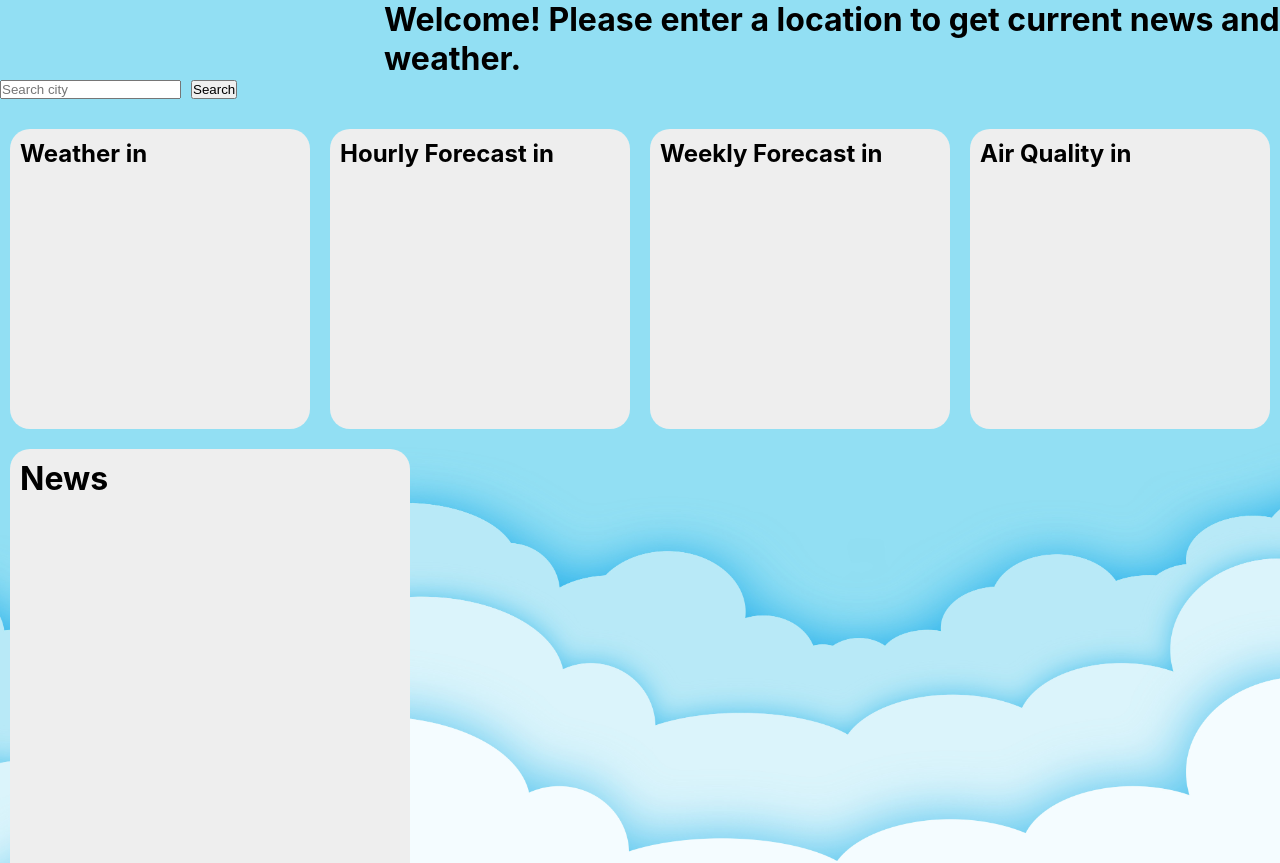
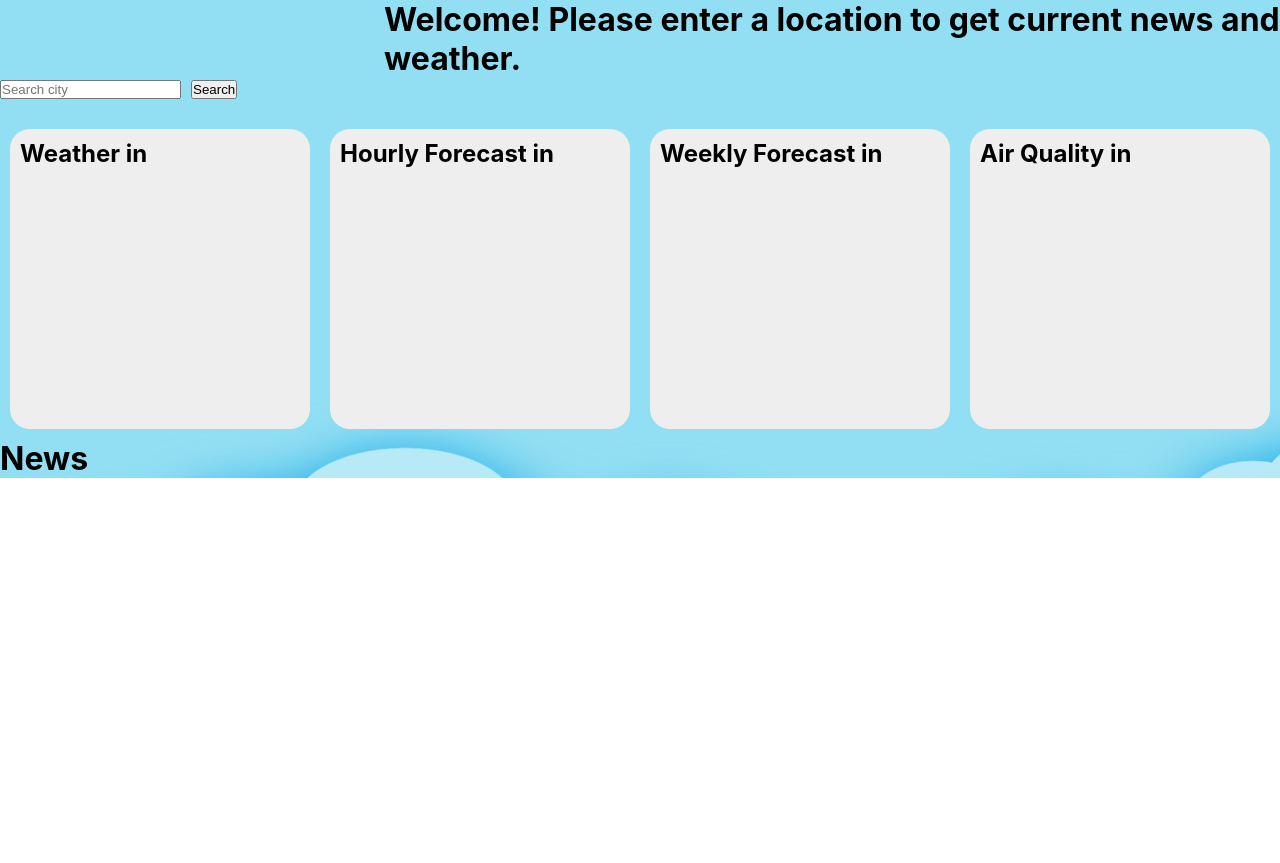
Before and after one commit to larsones/Headstarter-Project-2, a React (Create React App) app in the folder weather-app/: page / in a window 1280 px wide. Shown: the top 863 px of the page. After the commit the page ends 800 px from the top, so only its background shows below. Built offline with nearby package versions, Linux system fonts and the light colour scheme.

Commit message:
Update App.css

```diff
--- a/weather-app/src/App.css
+++ b/weather-app/src/App.css
@@ -27,21 +27,17 @@
   margin: 10px;
 }
 
-.newsWidget{
-  width: 400px;
-  height: 2100px;
-  border-radius: 20px;
-  background-color: #eee;
-  padding: 10px;
-  box-sizing: border-box;
-  margin: 10px;
+.newsWidget {
+  display: flex;
+  flex-wrap: wrap;
+  justify-content: space-between;
 }
 
 .article {
-  display: flex;
-  flex-direction: column;
-  align-items: center;
+  flex-basis: calc(20% - 20px); /* Adjust the width as needed */
   margin-bottom: 20px;
+  padding: 10px;
+  box-sizing: border-box;
 }
 
 .article img {
```
